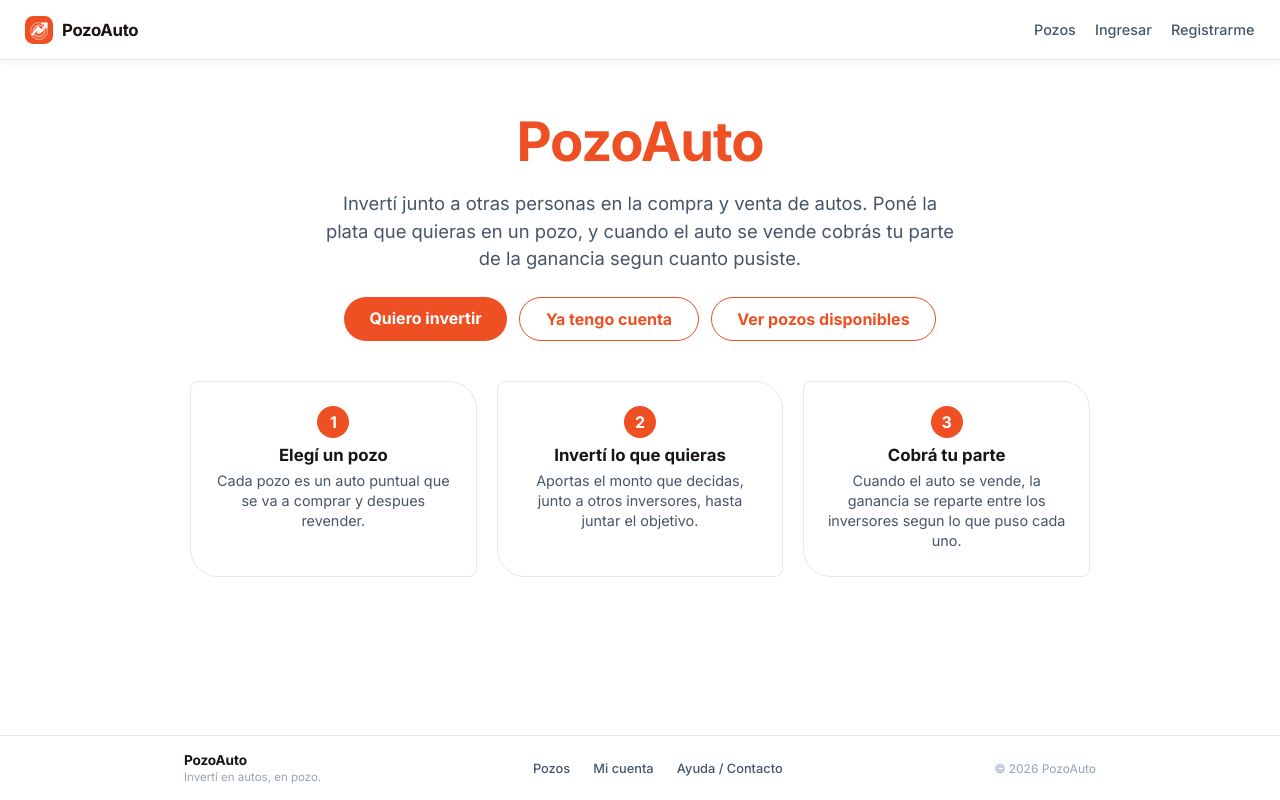
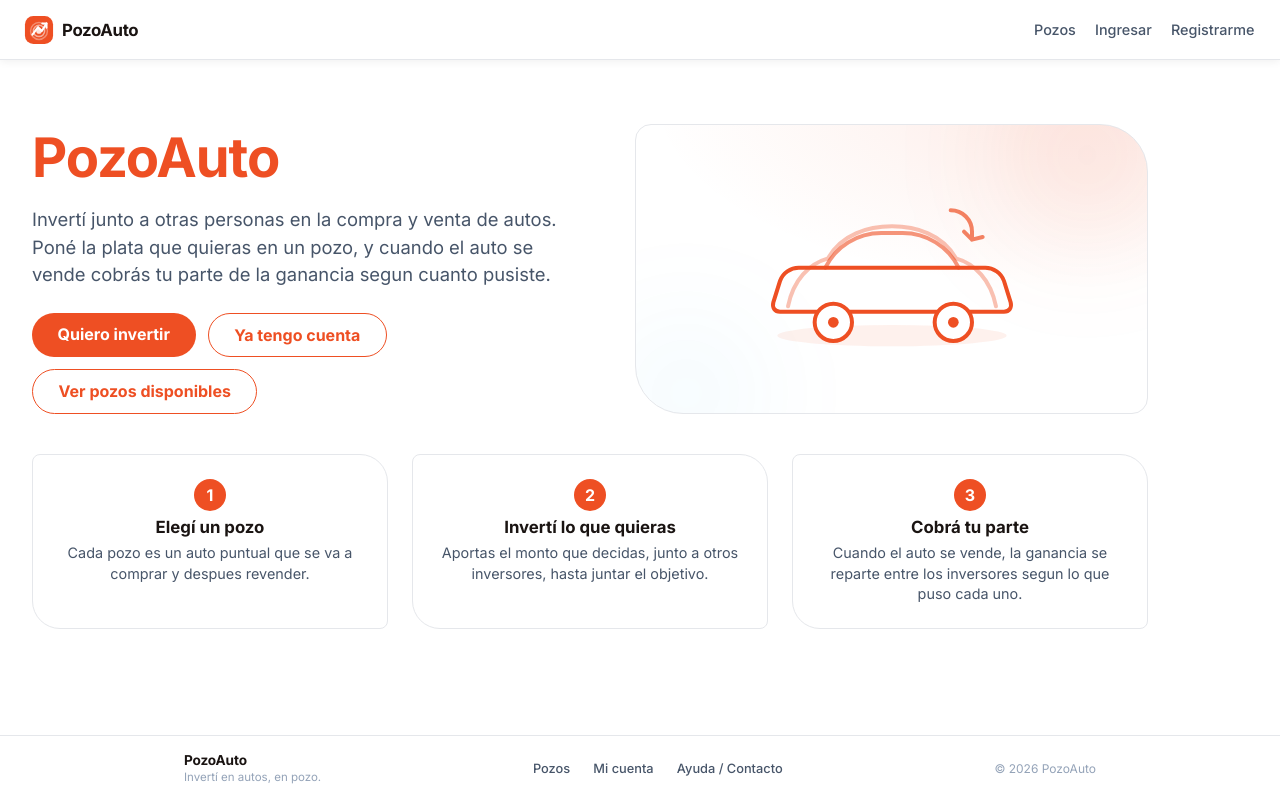
Before and after one commit to Sincro-arg/AH-front, an Angular app: page / in a window 1280 px wide. Built offline with nearby package versions, Linux system fonts and the light colour scheme.

Commit message:
tarea 665: agregar panel lateral al hero de la landing y ampliar la grilla de pasos en desktop grande
Agent: c2

```diff
--- a/src/app/components/landing/landing.css
+++ b/src/app/components/landing/landing.css
@@ -22,6 +22,19 @@
   gap: 1rem;
   width: 100%;
   max-width: 640px;
+}
+
+.landing__hero-contenido {
+  display: flex;
+  flex-direction: column;
+  align-items: center;
+  gap: 1rem;
+  width: 100%;
+}
+
+/* Panel lateral (mismo patron que login-page__panel): solo se ve en desktop grande */
+.landing__hero-panel {
+  display: none;
 }
 
 .landing__titulo {
@@ -114,3 +127,117 @@
   margin: 0;
   line-height: 1.4;
 }
+
+/* ── Desktop grande: el hero suma un panel lateral y la grilla de pasos
+   aprovecha el ancho, en vez de quedar en una columna angosta y centrada.
+   Por debajo de este breakpoint el layout mobile queda tal cual estaba. ── */
+@media (min-width: 1000px) {
+  .landing {
+    max-width: 1180px;
+    padding: 4rem 2rem 3rem;
+  }
+
+  .landing__hero {
+    flex-direction: row;
+    align-items: stretch;
+    max-width: 100%;
+    gap: 3rem;
+    text-align: left;
+  }
+
+  .landing__hero-contenido {
+    flex: 1 1 52%;
+    align-items: flex-start;
+    justify-content: center;
+    text-align: left;
+  }
+
+  .landing__cta {
+    justify-content: flex-start;
+  }
+
+  .landing__hero-panel {
+    display: flex;
+    position: relative;
+    flex: 1 1 48%;
+    align-items: center;
+    justify-content: center;
+    overflow: hidden;
+    border-radius: 16px 48px 16px 48px;
+    border: 1px solid var(--color-border);
+    background:
+      radial-gradient(700px 320px at 85% -10%, rgba(238, 79, 35, 0.1), transparent 60%),
+      var(--color-surface);
+  }
+
+  .landing__hero-panel-bg {
+    position: absolute;
+    inset: 0;
+    z-index: 0;
+    overflow: hidden;
+    pointer-events: none;
+  }
+
+  .landing__hero-blob {
+    position: absolute;
+    border-radius: 50%;
+    filter: blur(60px);
+    opacity: 0.5;
+    will-change: transform;
+  }
+
+  .landing__hero-blob--1 {
+    width: 240px;
+    height: 240px;
+    top: -90px;
+    right: -60px;
+    background: radial-gradient(circle, rgba(238, 79, 35, 0.32), transparent 70%);
+    animation: landing-blob-drift-1 20s ease-in-out infinite alternate;
+  }
+
+  .landing__hero-blob--2 {
+    width: 200px;
+    height: 200px;
+    bottom: -80px;
+    left: -50px;
+    background: radial-gradient(circle, rgba(14, 165, 233, 0.18), transparent 70%);
+    animation: landing-blob-drift-2 24s ease-in-out infinite alternate;
+  }
+
+  .landing__hero-illustration {
+    position: relative;
+    z-index: 1;
+    width: 78%;
+    max-width: 320px;
+  }
+
+  .landing__pasos {
+    max-width: 100%;
+    grid-template-columns: repeat(3, 1fr);
+    gap: 1.5rem;
+  }
+}
+
+@keyframes landing-blob-drift-1 {
+  from {
+    transform: translate(0, 0) scale(1);
+  }
+  to {
+    transform: translate(-24px, 22px) scale(1.1);
+  }
+}
+
+@keyframes landing-blob-drift-2 {
+  from {
+    transform: translate(0, 0) scale(1);
+  }
+  to {
+    transform: translate(24px, -18px) scale(1.08);
+  }
+}
+
+@media (min-width: 1000px) and (prefers-reduced-motion: reduce) {
+  .landing__hero-blob {
+    animation: none;
+  }
+}
--- a/src/app/components/landing/landing.html
+++ b/src/app/components/landing/landing.html
@@ -1,5 +1,6 @@
 <section class="landing">
   <div class="landing__hero">
+    <div class="landing__hero-contenido">
       <h1 class="landing__titulo">PozoAuto</h1>
       <p class="landing__bajada">
         Invertí junto a otras personas en la compra y venta de autos. Poné la plata que quieras
@@ -14,6 +15,52 @@
           <a class="landing__boton landing__boton--secundario" routerLink="/login">Ya tengo cuenta</a>
           <a class="landing__boton landing__boton--secundario" routerLink="/pozos">Ver pozos disponibles</a>
         }
+      </div>
+    </div>
+
+    <div class="landing__hero-panel" aria-hidden="true">
+      <div class="landing__hero-panel-bg">
+        <span class="landing__hero-blob landing__hero-blob--1"></span>
+        <span class="landing__hero-blob landing__hero-blob--2"></span>
+      </div>
+      <svg class="landing__hero-illustration" viewBox="0 0 240 180" fill="none">
+        <ellipse cx="120" cy="140" rx="86" ry="8" fill="var(--color-primary)" opacity="0.08" />
+        <path
+          d="M42 118c4-20 16-32 30-36 10-18 30-24 48-24s38 6 48 24c14 4 26 16 30 36"
+          stroke="var(--color-primary)"
+          stroke-width="3"
+          stroke-linecap="round"
+          stroke-linejoin="round"
+          opacity="0.35"
+        />
+        <path
+          d="M36 122h168c4 0 6-3 5-7l-5-16c-2-6-8-10-14-10H50c-6 0-12 4-14 10l-5 16c-1 4 1 7 5 7z"
+          stroke="var(--color-primary)"
+          stroke-width="3"
+          stroke-linecap="round"
+          stroke-linejoin="round"
+        />
+        <path
+          d="M70 89c8-16 24-26 42-26h16c18 0 34 10 42 26"
+          stroke="var(--color-primary)"
+          stroke-width="3"
+          stroke-linecap="round"
+          stroke-linejoin="round"
+          opacity="0.6"
+        />
+        <circle cx="76" cy="130" r="14" fill="var(--color-surface)" stroke="var(--color-primary)" stroke-width="3" />
+        <circle cx="76" cy="130" r="4" fill="var(--color-primary)" />
+        <circle cx="166" cy="130" r="14" fill="var(--color-surface)" stroke="var(--color-primary)" stroke-width="3" />
+        <circle cx="166" cy="130" r="4" fill="var(--color-primary)" />
+        <path
+          d="M164 46c9 0 16 7 16 16v6M180 68l-6-6M180 68l8-2"
+          stroke="var(--color-primary)"
+          stroke-width="3"
+          stroke-linecap="round"
+          stroke-linejoin="round"
+          opacity="0.7"
+        />
+      </svg>
     </div>
   </div>
 
```
Lines whose indentation alone changed are shown as unchanged.
